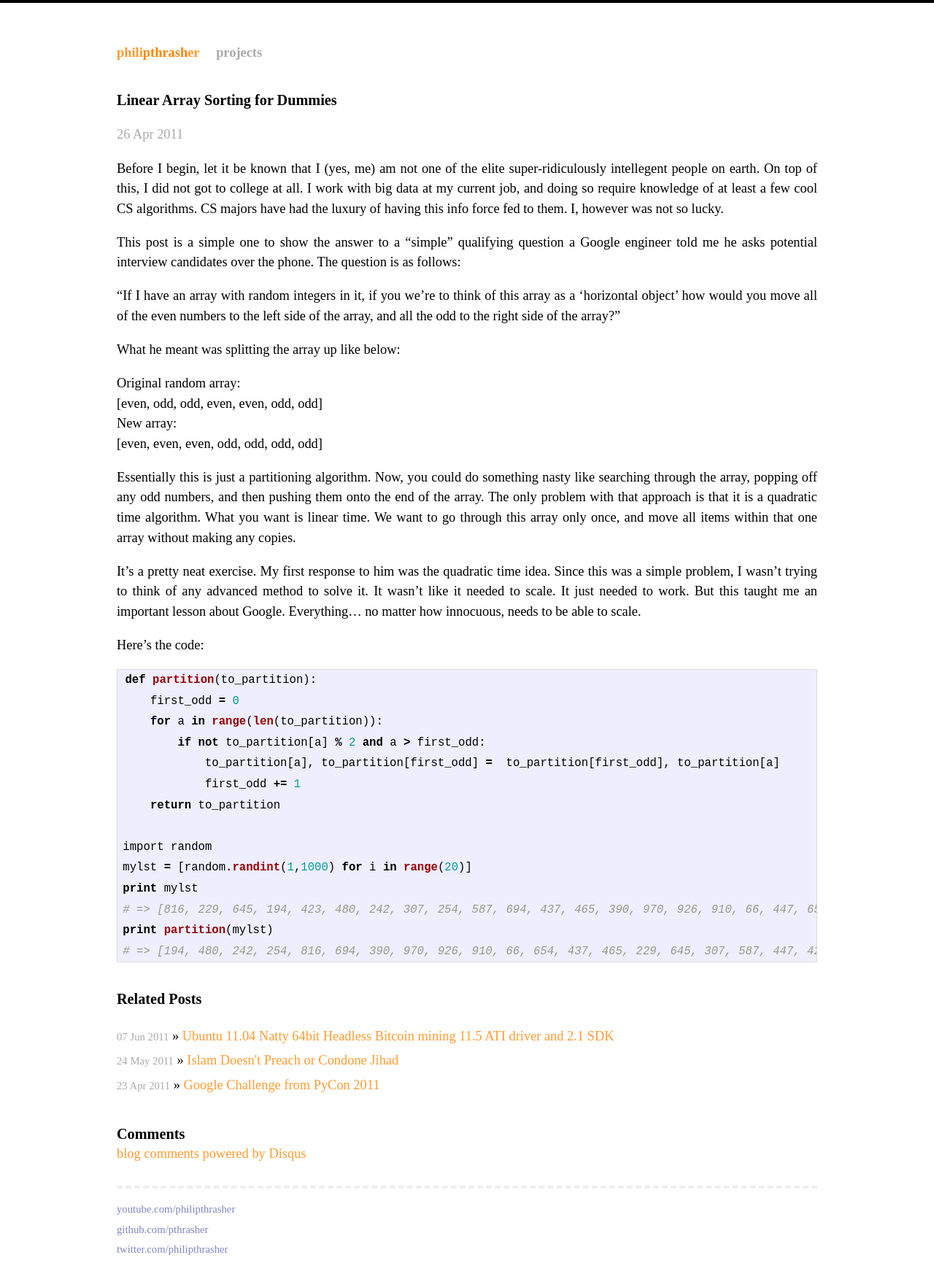
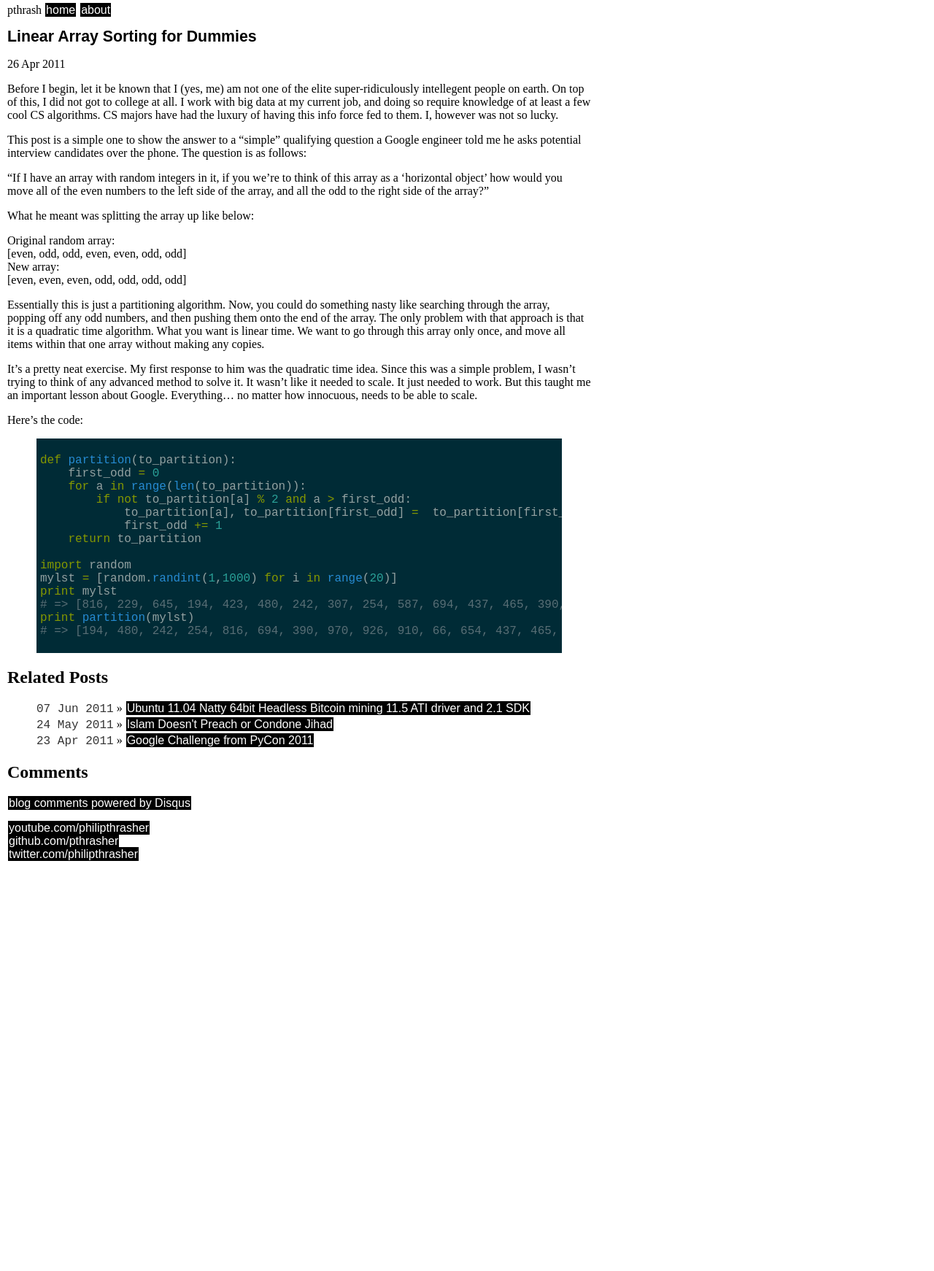
Before and after one commit to pthrasher/pthrasher.github.com, a Jekyll site: the page built from _posts/2011-04-26-linear-array-sorting-for-dummies.markdown, in a window 1280 px wide. Shown: the whole page at 73% size. Built offline with Jekyll 4.4.1, drawn with Linux system fonts in a browser that asks for light colours; some web fonts are replaced; comment, search, counter and statistics services are not loaded; after the commit the page ends 1196 px from its top, so only the background shows below that.

Commit message:
new look ;-)

```diff
--- a/_layouts/default.html
+++ b/_layouts/default.html
@@ -22,21 +22,18 @@
    <!-- Homepage CSS -->
    <link rel="stylesheet" href="/css/styles.css" type="text/css" media="screen, projection" />
 
-   <!-- Typekit -->
-<script type="text/javascript" src="http://use.typekit.com/wqh3jkp.js"></script>
-<script type="text/javascript">try{Typekit.load();}catch(e){}</script>
+   <!-- Google Fonts -->
+   <link href='http://fonts.googleapis.com/css?family=Marvel:400,700|IM+Fell+English' rel='stylesheet' type='text/css'>
 </head>
 <body>
 
-
 <div class="site">
-  <div class="title">
-    <a href="/">phili<strong style='color:hsla(31,100%,50%,1);'>pthrash</strong>er</a>
-    <a class="extra" href="http://github.com/pthrasher">projects</a>
-  </div>
-
+<div id="over">
+pthrash
+<a href="/">home</a>
+<a href="/about.html">about</a>
+</div>
   {{ content }}
-
   <div class="footer">
     <div class="contact">
       <p>
--- a/_layouts/post.html
+++ b/_layouts/post.html
@@ -1,9 +1,8 @@
 ---
 layout: default
 ---
-
 <div id="post">
-	<h1 class="post-title">{{ page.title }}</h1>
+	<h1>{{ page.title }}</h1>
 	<p class='meta'>{{ page.date | date_to_string }}</p><a class="FlattrButton" style="display:none;" rev="flattr;button:compact;"
 	href="http://pthrasher.github.com"></a>
 	<div>
--- a/css/styles.css
+++ b/css/styles.css
@@ -1,203 +1,66 @@
-/*****************************************************************************/
-/*
-/* Common
-/*
-/*****************************************************************************/
-
-/* Global Reset */
-
-* {
-margin: 0;
-padding: 0;
+body {
+    font-family: 'IM Fell English', serif;
+    font-color: #000;
+    font-size:12pt;
+    margin:0px;
+    padding:0px;
 }
 
-html, body {
-height: 100%;
+#home, .footer, #over {
+    margin-left:10px;
 }
 
-body {
-background-color: white;
-font: 15.34px serif;
-  *font-size: small;
-text-align: center;
-border-top: 4px solid #000;
-}
-
-h1, h2, h3, h4, h5, h6 {
-font-size: 110%;
+#over {
+    margin-top:5px;
+    margin-bottom: 15px;
 }
 
 h1 {
-margin-bottom: 1em;
+    font-family: 'Marvel', sans-serif;
+    font-weight:700;
+    font-size:16pt;
+    font-weight:bold;
 }
 
-p {
-margin: 1em 0;
+
+ul {
+    list-style: none;
+    margin: 0;
+}
+
+li {
+    margin: 3px 0;
+}
+
+li span {
+    font-family: "Courier New", monospace;
+    color: #333;
 }
 
 a {
-color: hsla(31,100%,60%,1);
-text-decoration: none;
+    font-family: 'Marvel', sans-serif;
+    margin:1px;
+    padding:1px;
+    background: #000;
+    color: #FFF;
+    text-decoration:none;
 }
 
 a:hover {
-text-decoration: underline;
+    /*background: #FFF;*/
+    /*color: #000;*/
+    text-decoration:underline;
 }
 
-a:visited {
-color: hsla(31,50%,60%,1);
+#comments, #post, #related {
+    width: 800px;
+    margin-left:10px;
 }
-
-table {
-font-size: inherit;
-font: 100%;
+.highlight {
+    background-color: #002B36;
+    overflow:auto;
+    padding:5px;
 }
-
-/*****************************************************************************/
-/*
-/* Home
-/*
-/*****************************************************************************/
-
-ul.posts {
-list-style-type: none;
-margin-bottom: 2em;
+strong {
+    font-weight:700;
 }
-
-  ul.posts li {
-line-height: 1.75em;
-}
-
-  ul.posts span {
-color: #aaa;
-font-family: "sorts-mill-goudy-1","sorts-mill-goudy-2",serif;
-font-size: 80%;
-}
-
-/*****************************************************************************/
-/*
-/* Site
-/*
-/*****************************************************************************/
-
-.site {
-font-size: 120%;
-text-align: justify;
-width: 960px;
-margin: 3em auto 2em auto;
-line-height: 1.5em;
-}
-
-.title {
-color: hsla(31,100%,60%,1);
-font-weight: bold;
-margin-bottom: 2em;
-font-family: "english-1","english-2",serif;
-}
-
-  .site .title a {
-color: hsla(31,100%,60%,1);
-text-decoration: none;
-}
-
-  .site .title a:hover {
-color: black;
-}
-
-  .site .title a.extra {
-color: #aaa;
-text-decoration: none;
-margin-left: 1em;
-}
-
-  .site .title a.extra:hover {
-color: black;
-}
-
-  .site .meta {
-color: #aaa;
-}
-
-  .site .footer {
-font-size: 80%;
-color: #666;
-border-top: 4px dashed #eee;
-margin-top: 2em;
-overflow: hidden;
-}
-
-    .site .footer .contact {
-float: left;
-margin-right: 3em;
-}
-
-      .site .footer .contact a {
-color: #8085C1;
-}
-
-
-/*****************************************************************************/
-/*
-/* Posts
-/*
-/*****************************************************************************/
-
-#post {
-}
-
-  /* standard */
-  #post .copy {
-text-align: justify;
-font-family: "sorts-mill-goudy-1","sorts-mill-goudy-2",serif;
-}
-  #post .post-title {
-font-family: "english-1","english-2",serif;
-}
-  #post pre {
-border: 1px solid #ddd;
-background-color: #eef;
-padding: 0 .4em;
-overflow:auto;
-}
-
-  #post ul,
-  #post ol {
-margin-left: 1.35em;
-}
-
-  #post code {
-border: 1px solid #ddd;
-background-color: #eef;
-font-size: 85%;
-padding: 0 .2em;
-}
-
-    #post pre code {
-border: none;
-}
-
-  /* terminal */
-
-  #post pre.terminal {
-border: 1px solid black;
-background-color: #333;
-color: white;
-}
-
-  #post pre.terminal code {
-background-color: #333;
-}
-
-#post blockquote {
-    border-left: 5px solid #E5E5E5;
-    margin: 1em 0 1em 15px;
-    padding-left: 10px;
-}
-
-#related {
-margin-top: 2em;
-}
-
-  #related h2 {
-margin-bottom: 1em;
-}
--- a/css/syntax.css
+++ b/css/syntax.css
@@ -1,60 +1,69 @@
-.highlight  { background: #ffffff; }
-.highlight .c { color: #999988; font-style: italic } /* Comment */
-.highlight .err { color: #a61717; background-color: #e3d2d2 } /* Error */
-.highlight .k { font-weight: bold } /* Keyword */
-.highlight .o { font-weight: bold } /* Operator */
-.highlight .cm { color: #999988; font-style: italic } /* Comment.Multiline */
-.highlight .cp { color: #999999; font-weight: bold } /* Comment.Preproc */
-.highlight .c1 { color: #999988; font-style: italic } /* Comment.Single */
-.highlight .cs { color: #999999; font-weight: bold; font-style: italic } /* Comment.Special */
-.highlight .gd { color: #000000; background-color: #ffdddd } /* Generic.Deleted */
-.highlight .gd .x { color: #000000; background-color: #ffaaaa } /* Generic.Deleted.Specific */
-.highlight .ge { font-style: italic } /* Generic.Emph */
-.highlight .gr { color: #aa0000 } /* Generic.Error */
-.highlight .gh { color: #999999 } /* Generic.Heading */
-.highlight .gi { color: #000000; background-color: #ddffdd } /* Generic.Inserted */
-.highlight .gi .x { color: #000000; background-color: #aaffaa } /* Generic.Inserted.Specific */
-.highlight .go { color: #888888 } /* Generic.Output */
-.highlight .gp { color: #555555 } /* Generic.Prompt */
-.highlight .gs { font-weight: bold } /* Generic.Strong */
-.highlight .gu { color: #aaaaaa } /* Generic.Subheading */
-.highlight .gt { color: #aa0000 } /* Generic.Traceback */
-.highlight .kc { font-weight: bold } /* Keyword.Constant */
-.highlight .kd { font-weight: bold } /* Keyword.Declaration */
-.highlight .kp { font-weight: bold } /* Keyword.Pseudo */
-.highlight .kr { font-weight: bold } /* Keyword.Reserved */
-.highlight .kt { color: #445588; font-weight: bold } /* Keyword.Type */
-.highlight .m { color: #009999 } /* Literal.Number */
-.highlight .s { color: #d14 } /* Literal.String */
-.highlight .na { color: #008080 } /* Name.Attribute */
-.highlight .nb { color: #0086B3 } /* Name.Builtin */
-.highlight .nc { color: #445588; font-weight: bold } /* Name.Class */
-.highlight .no { color: #008080 } /* Name.Constant */
-.highlight .ni { color: #800080 } /* Name.Entity */
-.highlight .ne { color: #990000; font-weight: bold } /* Name.Exception */
-.highlight .nf { color: #990000; font-weight: bold } /* Name.Function */
-.highlight .nn { color: #555555 } /* Name.Namespace */
-.highlight .nt { color: #000080 } /* Name.Tag */
-.highlight .nv { color: #008080 } /* Name.Variable */
-.highlight .ow { font-weight: bold } /* Operator.Word */
-.highlight .w { color: #bbbbbb } /* Text.Whitespace */
-.highlight .mf { color: #009999 } /* Literal.Number.Float */
-.highlight .mh { color: #009999 } /* Literal.Number.Hex */
-.highlight .mi { color: #009999 } /* Literal.Number.Integer */
-.highlight .mo { color: #009999 } /* Literal.Number.Oct */
-.highlight .sb { color: #d14 } /* Literal.String.Backtick */
-.highlight .sc { color: #d14 } /* Literal.String.Char */
-.highlight .sd { color: #d14 } /* Literal.String.Doc */
-.highlight .s2 { color: #d14 } /* Literal.String.Double */
-.highlight .se { color: #d14 } /* Literal.String.Escape */
-.highlight .sh { color: #d14 } /* Literal.String.Heredoc */
-.highlight .si { color: #d14 } /* Literal.String.Interpol */
-.highlight .sx { color: #d14 } /* Literal.String.Other */
-.highlight .sr { color: #009926 } /* Literal.String.Regex */
-.highlight .s1 { color: #d14 } /* Literal.String.Single */
-.highlight .ss { color: #990073 } /* Literal.String.Symbol */
-.highlight .bp { color: #999999 } /* Name.Builtin.Pseudo */
-.highlight .vc { color: #008080 } /* Name.Variable.Class */
-.highlight .vg { color: #008080 } /* Name.Variable.Global */
-.highlight .vi { color: #008080 } /* Name.Variable.Instance */
-.highlight .il { color: #009999 } /* Literal.Number.Integer.Long */
+.hll { background-color: #ffffcc }
+.c { color: #586E75 } /* Comment */
+.err { color: #93A1A1 } /* Error */
+.g { color: #93A1A1 } /* Generic */
+.k { color: #859900 } /* Keyword */
+.l { color: #93A1A1 } /* Literal */
+.n { color: #93A1A1 } /* Name */
+.o { color: #859900 } /* Operator */
+.x { color: #CB4B16 } /* Other */
+.p { color: #93A1A1 } /* Punctuation */
+.cm { color: #586E75 } /* Comment.Multiline */
+.cp { color: #859900 } /* Comment.Preproc */
+.c1 { color: #586E75 } /* Comment.Single */
+.cs { color: #859900 } /* Comment.Special */
+.gd { color: #2AA198 } /* Generic.Deleted */
+.ge { color: #93A1A1; font-style: italic } /* Generic.Emph */
+.gr { color: #DC322F } /* Generic.Error */
+.gh { color: #CB4B16 } /* Generic.Heading */
+.gi { color: #859900 } /* Generic.Inserted */
+.go { color: #93A1A1 } /* Generic.Output */
+.gp { color: #93A1A1 } /* Generic.Prompt */
+.gs { color: #93A1A1; font-weight: bold } /* Generic.Strong */
+.gu { color: #CB4B16 } /* Generic.Subheading */
+.gt { color: #93A1A1 } /* Generic.Traceback */
+.kc { color: #CB4B16 } /* Keyword.Constant */
+.kd { color: #268BD2 } /* Keyword.Declaration */
+.kn { color: #859900 } /* Keyword.Namespace */
+.kp { color: #859900 } /* Keyword.Pseudo */
+.kr { color: #268BD2 } /* Keyword.Reserved */
+.kt { color: #DC322F } /* Keyword.Type */
+.ld { color: #93A1A1 } /* Literal.Date */
+.m { color: #2AA198 } /* Literal.Number */
+.s { color: #2AA198 } /* Literal.String */
+.na { color: #93A1A1 } /* Name.Attribute */
+.nb { color: #B58900 } /* Name.Builtin */
+.nc { color: #268BD2 } /* Name.Class */
+.no { color: #CB4B16 } /* Name.Constant */
+.nd { color: #268BD2 } /* Name.Decorator */
+.ni { color: #CB4B16 } /* Name.Entity */
+.ne { color: #CB4B16 } /* Name.Exception */
+.nf { color: #268BD2 } /* Name.Function */
+.nl { color: #93A1A1 } /* Name.Label */
+.nn { color: #93A1A1 } /* Name.Namespace */
+.nx { color: #93A1A1 } /* Name.Other */
+.py { color: #93A1A1 } /* Name.Property */
+.nt { color: #268BD2 } /* Name.Tag */
+.nv { color: #268BD2 } /* Name.Variable */
+.ow { color: #859900 } /* Operator.Word */
+.w { color: #93A1A1 } /* Text.Whitespace */
+.mf { color: #2AA198 } /* Literal.Number.Float */
+.mh { color: #2AA198 } /* Literal.Number.Hex */
+.mi { color: #2AA198 } /* Literal.Number.Integer */
+.mo { color: #2AA198 } /* Literal.Number.Oct */
+.sb { color: #586E75 } /* Literal.String.Backtick */
+.sc { color: #2AA198 } /* Literal.String.Char */
+.sd { color: #93A1A1 } /* Literal.String.Doc */
+.s2 { color: #2AA198 } /* Literal.String.Double */
+.se { color: #CB4B16 } /* Literal.String.Escape */
+.sh { color: #93A1A1 } /* Literal.String.Heredoc */
+.si { color: #2AA198 } /* Literal.String.Interpol */
+.sx { color: #2AA198 } /* Literal.String.Other */
+.sr { color: #DC322F } /* Literal.String.Regex */
+.s1 { color: #2AA198 } /* Literal.String.Single */
+.ss { color: #2AA198 } /* Literal.String.Symbol */
+.bp { color: #268BD2 } /* Name.Builtin.Pseudo */
+.vc { color: #268BD2 } /* Name.Variable.Class */
+.vg { color: #268BD2 } /* Name.Variable.Global */
+.vi { color: #268BD2 } /* Name.Variable.Instance */
+.il { color: #2AA198 } /* Literal.Number.Integer.Long */
```
Also changed, not shown: about.html (added, +19 -0 lines), index.html (+6 -6 lines), _posts/2011-04-26-linear-array-sorting-for-dummies.markdown (line endings or trailing spaces), 9 other files.
